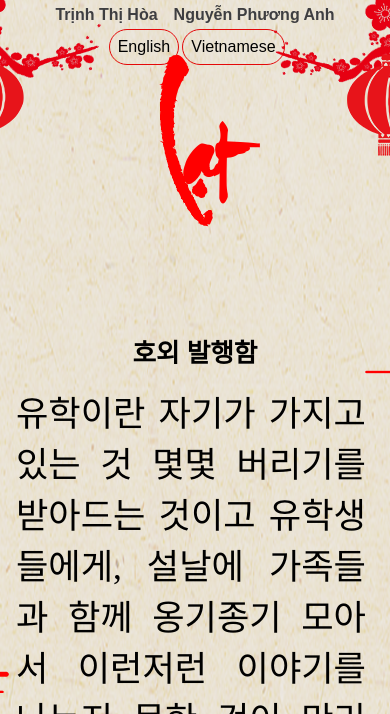
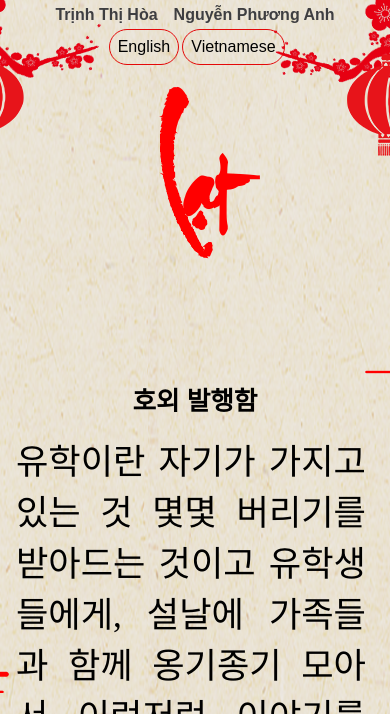
Before and after one commit to nc-minh/tet-phuong-xa, a plain HTML site: page pages/korean.html in a window 390 px wide. Shown: the part 130-844 px from the top of the page. Drawn offline with Linux system fonts and the light colour scheme; a web font is replaced by a local one.

Commit message:
:iphone: logo spacing below

```diff
--- a/style/vietnamese.css
+++ b/style/vietnamese.css
@@ -55,7 +55,7 @@
     font-size: 5rem;
     font-family: thuphap;
     color: #ff0000;
-    margin: 2rem 0;
+    padding: 2rem 0;
 }
 
 .content__number{
```
